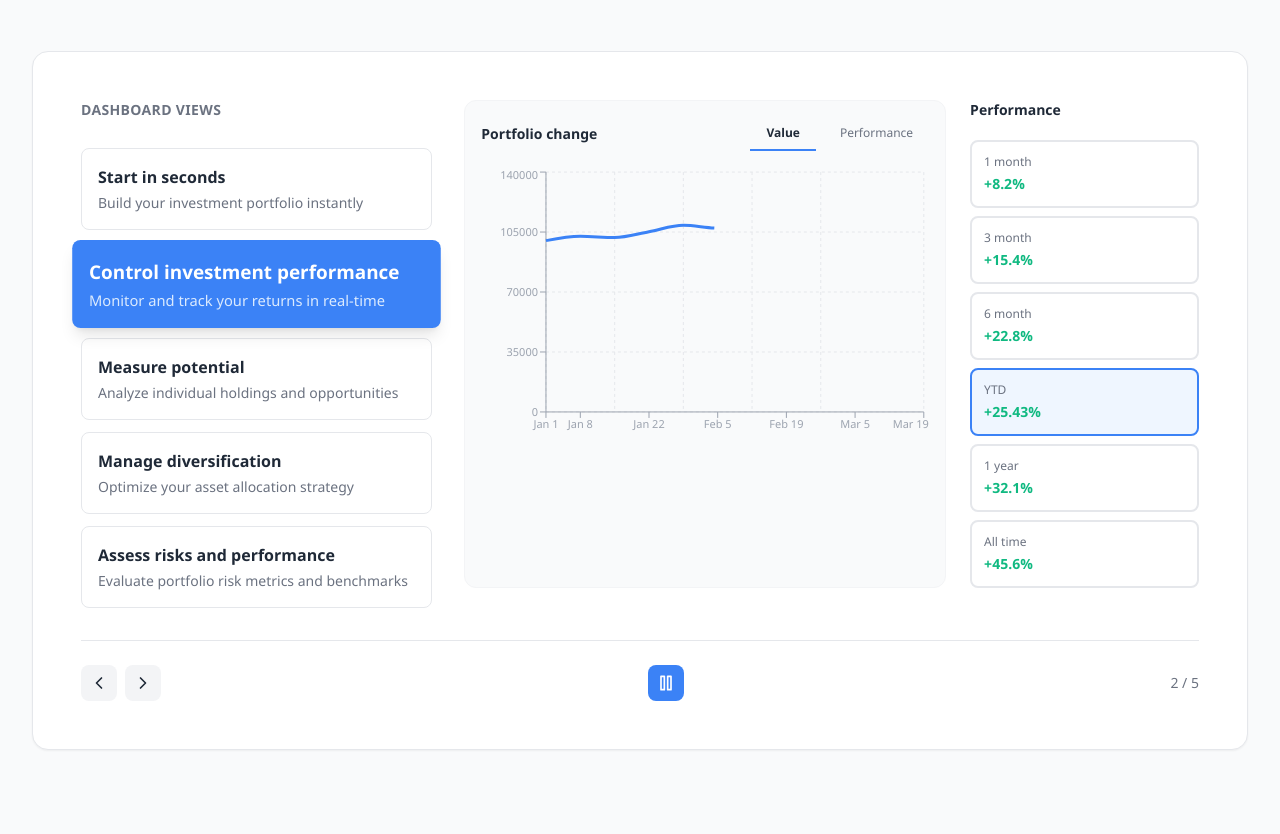
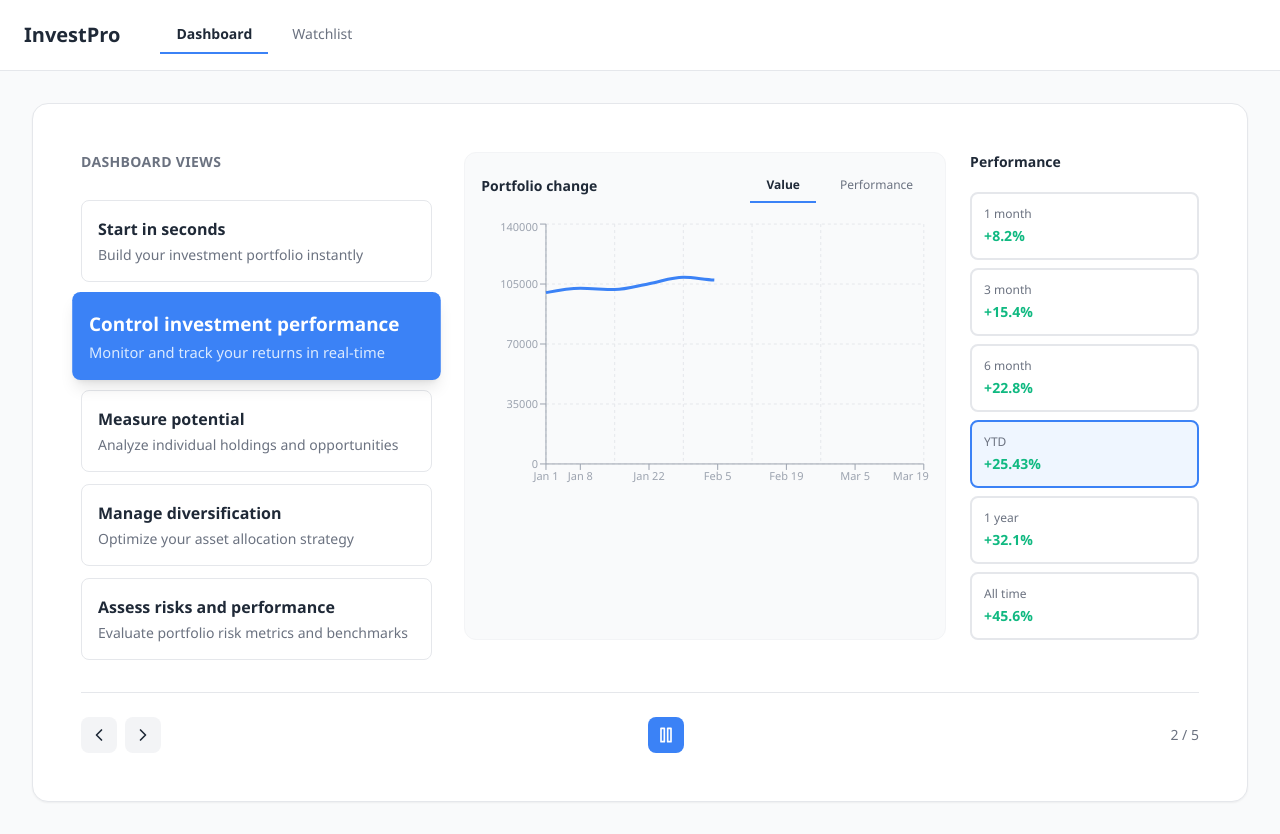
Before and after one commit to lilyyangyi301/portfolio_manager_group_3, a React (Vite) app in the folder Frontend/: page / in a window 1280 px wide. Before the commit the page ends 800 px from the top, so only its background shows below. Built offline with nearby package versions, Linux system fonts and the light colour scheme.

Commit message:
feat: integrate Watchlist page into app with tab navigation layout

```diff
--- a/Frontend/src/App.jsx
+++ b/Frontend/src/App.jsx
@@ -1,12 +1,42 @@
-import React from 'react';
+import React, { useState } from 'react';
 import { FeatureShowcase } from './components/FeatureShowcase';
+import { WatchlistPage } from './pages/WatchlistPage';
 import './index.css';
 
 function App() {
+  const [activeTab, setActiveTab] = useState('dashboard');
+
   return (
     <div className="min-h-screen bg-neutral flex flex-col">
-      <main className="flex-1 flex items-center justify-center py-8">
-        <FeatureShowcase />
+      {/* Simple Navigation Menu */}
+      <header className="bg-white border-b border-gray-200 px-6 py-4">
+        <div className="max-w-7xl mx-auto flex items-center gap-6">
+          <h1 className="text-xl font-bold text-primary mr-4">InvestPro</h1>
+          <nav className="flex gap-2">
+            <button
+              onClick={() => setActiveTab('dashboard')}
+              className={`tab-button ${activeTab === 'dashboard' ? 'active' : ''}`}
+            >
+              Dashboard
+            </button>
+            <button
+              onClick={() => setActiveTab('watchlist')}
+              className={`tab-button ${activeTab === 'watchlist' ? 'active' : ''}`}
+            >
+              Watchlist
+            </button>
+          </nav>
+        </div>
+      </header>
+
+      <main className="flex-1 flex py-8">
+        {activeTab === 'dashboard' ? (
+          <div className="w-full flex items-center justify-center">
+            <FeatureShowcase />
+          </div>
+        ) : (
+          <WatchlistPage />
+        )}
       </main>
     </div>
   );
```
